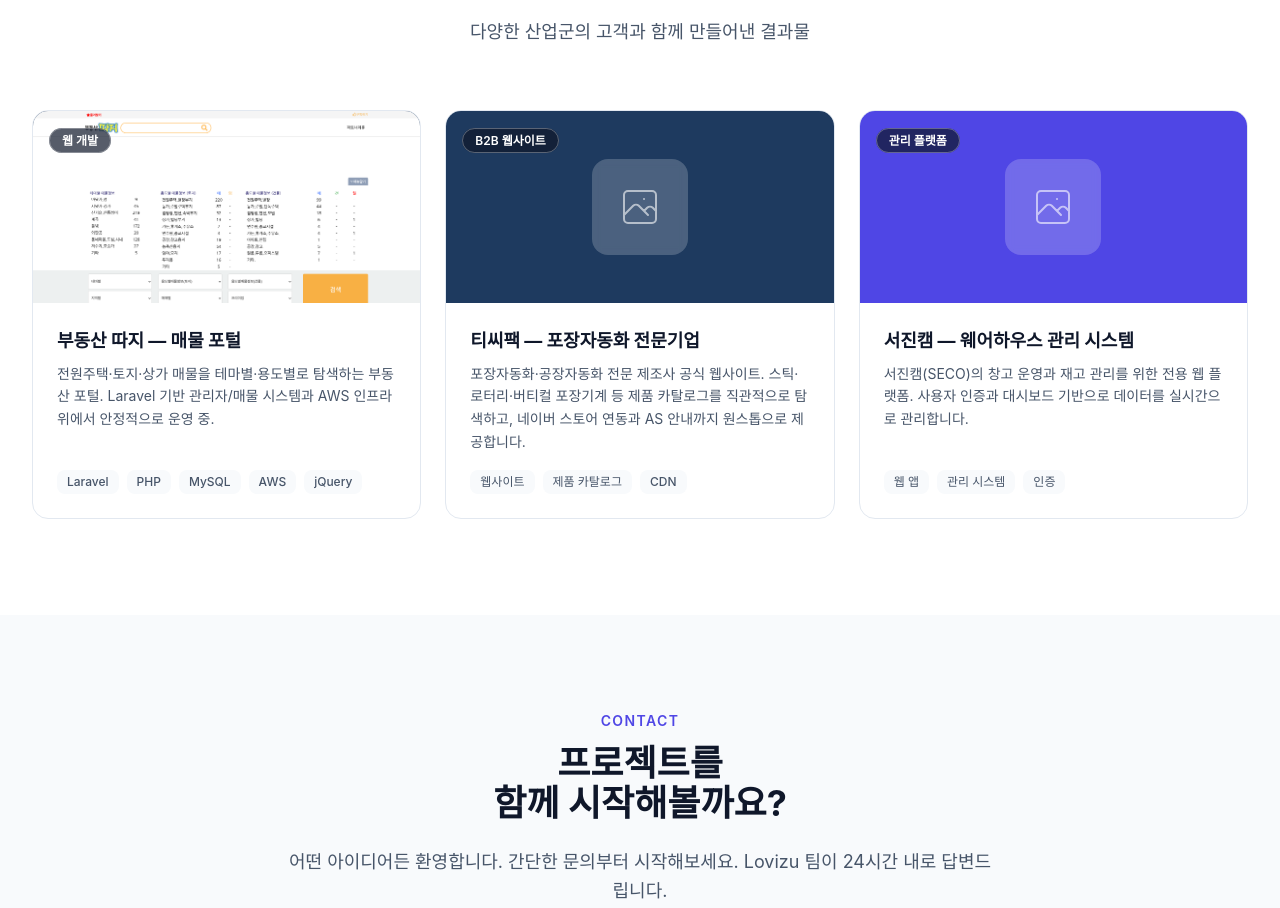
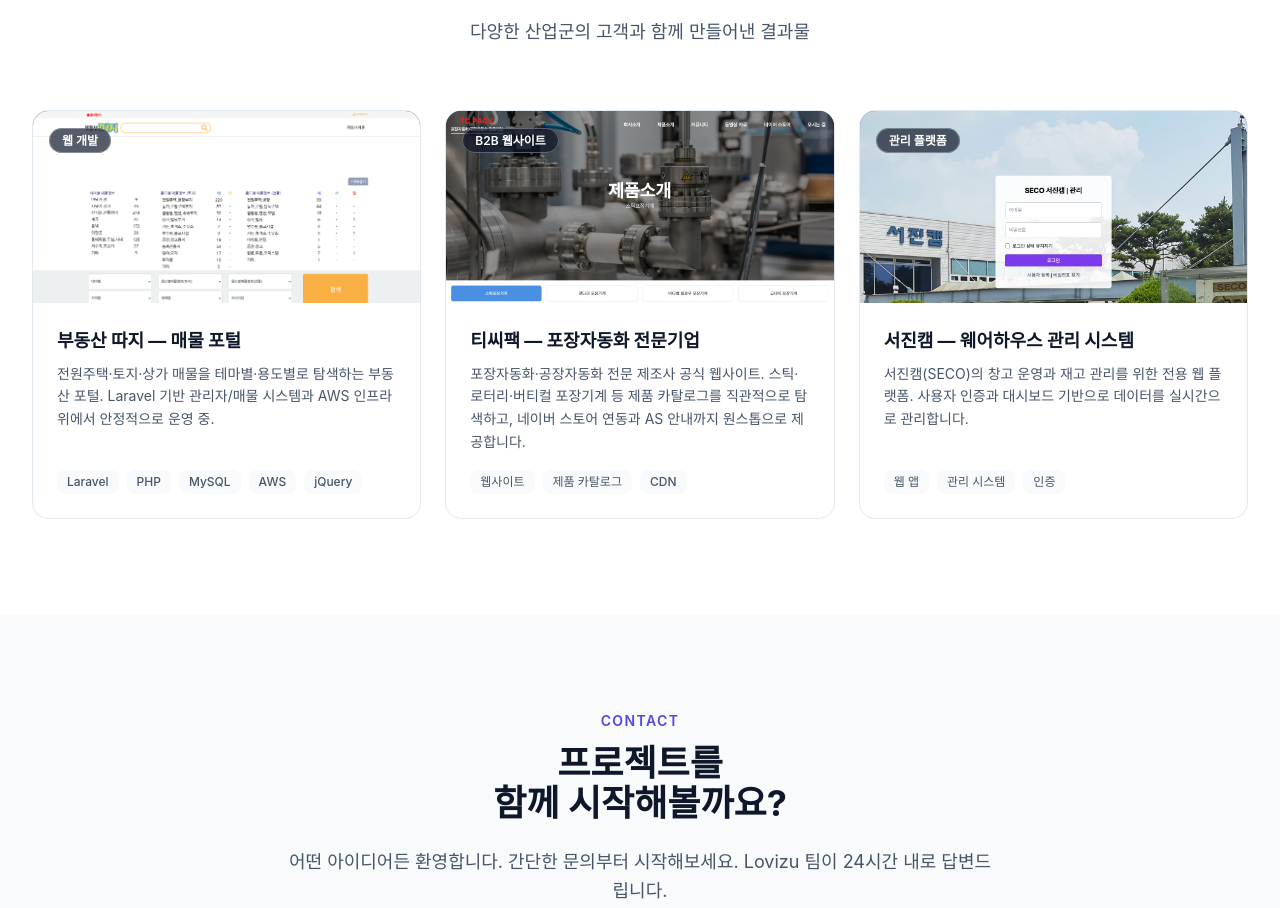
Before and after one commit to yousung/homepage, a Next.js app in the folder apps/web/: page / in a window 1280 px wide. Shown: the part 2794-3702 px from the top of the page. Built offline with nearby package versions, Linux system fonts and the light colour scheme; a web font is replaced by a local one.

Commit message:
feat: 포트폴리오 스크린샷 추가 — 티씨팩·서진캠
tcpack.co.kr, wh.seojincam.com 홈페이지 스크린샷을 캡처하여
포트폴리오 카드 썸네일로 적용.

Co-Authored-By: Paperclip <noreply@paperclip.ing>

```diff
--- a/apps/web/components/Portfolio.tsx
+++ b/apps/web/components/Portfolio.tsx
@@ -26,6 +26,7 @@
       '포장자동화·공장자동화 전문 제조사 공식 웹사이트. 스틱·로터리·버티컬 포장기계 등 제품 카탈로그를 직관적으로 탐색하고, 네이버 스토어 연동과 AS 안내까지 원스톱으로 제공합니다.',
     tech: ['웹사이트', '제품 카탈로그', 'CDN'],
     accent: 'bg-brand-secondary',
+    image: '/portfolio/tcpack.jpg',
     link: 'https://tcpack.co.kr/',
   },
   {
@@ -35,6 +36,7 @@
       '서진캠(SECO)의 창고 운영과 재고 관리를 위한 전용 웹 플랫폼. 사용자 인증과 대시보드 기반으로 데이터를 실시간으로 관리합니다.',
     tech: ['웹 앱', '관리 시스템', '인증'],
     accent: 'bg-brand-accent',
+    image: '/portfolio/seojincam.jpg',
     link: 'https://wh.seojincam.com',
   },
 ];
```
Also changed, not shown: apps/web/public/portfolio/seojincam.jpg (added), apps/web/public/portfolio/tcpack.jpg (added).
